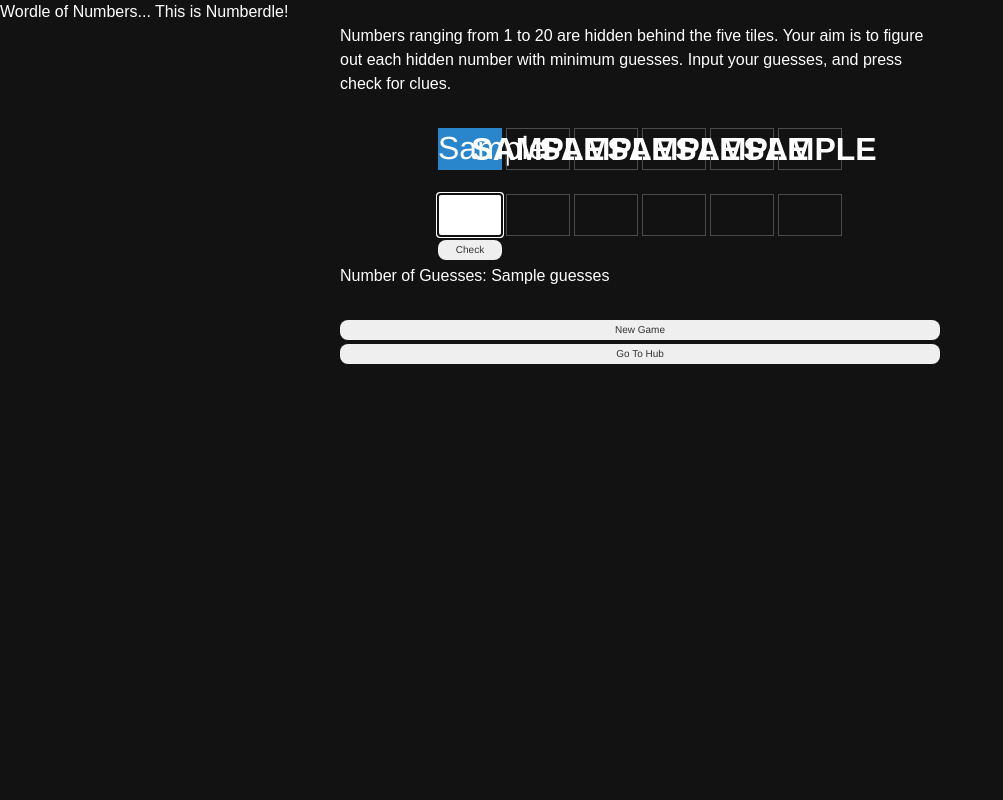
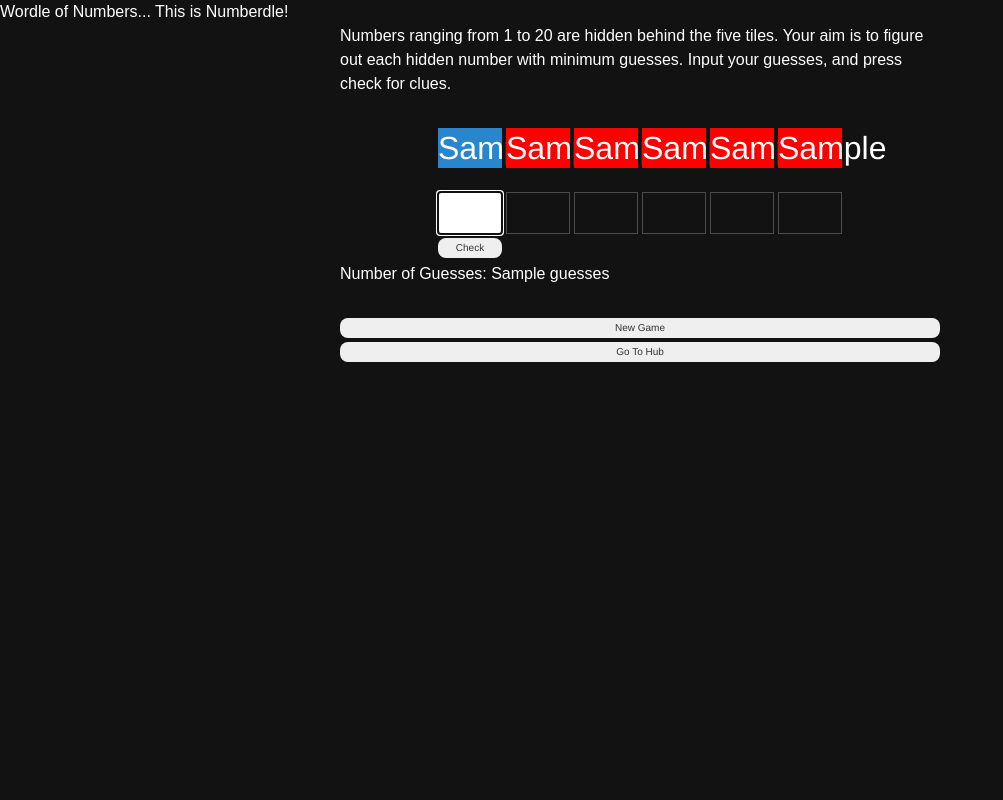
Before and after one commit to shaurya3shah/myFirstDjangoSite, a Django app: template helloapp/templates/helloapp/numberdle.html in a window 1280 px wide. Shown: the whole page, without its empty margins (0-1003 px from the left). Run offline with Django 4.2, Linux system fonts and the light colour scheme; the template is opened without the code that fills it: most values are stand-ins (such as "Sample title", 1, 10 or a date in 2020).

Commit message:
coloring

```diff
--- a/helloapp/static/helloapp/wordle_style.css
+++ b/helloapp/static/helloapp/wordle_style.css
@@ -28,6 +28,7 @@ button {
   --gray-key: #818384;
 
   --green-correct: #538d4e;
+  --red-incorrect: #ff0000;
   --blue-correct: #2986cc;
   --yellow-present: #ffe599;
   --dark-absent: #3a3a3c;
@@ -180,6 +181,15 @@ header {
   background-color: var(--green-correct);
 }
 
+.tile--incorrect {
+  font-family: "Haas Grot Text R Web", "Helvetica Neue", Helvetica, Arial, sans-serif;
+  font-size: 2em;
+  font-weight: 500;
+  text-align: center;
+  border: none;
+  background-color: var(--red-incorrect);
+}
+
 
 .tile--flip {
   animation-name: flip;
--- a/helloapp/templatetags/app_extras.py
+++ b/helloapp/templatetags/app_extras.py
@@ -14,4 +14,4 @@ def tile(value):
     if '=' in value:
         return 'tile--correct'
     else:
-        return 'tile'
+        return 'tile--incorrect'
```
Also changed, not shown: 1 other file.
